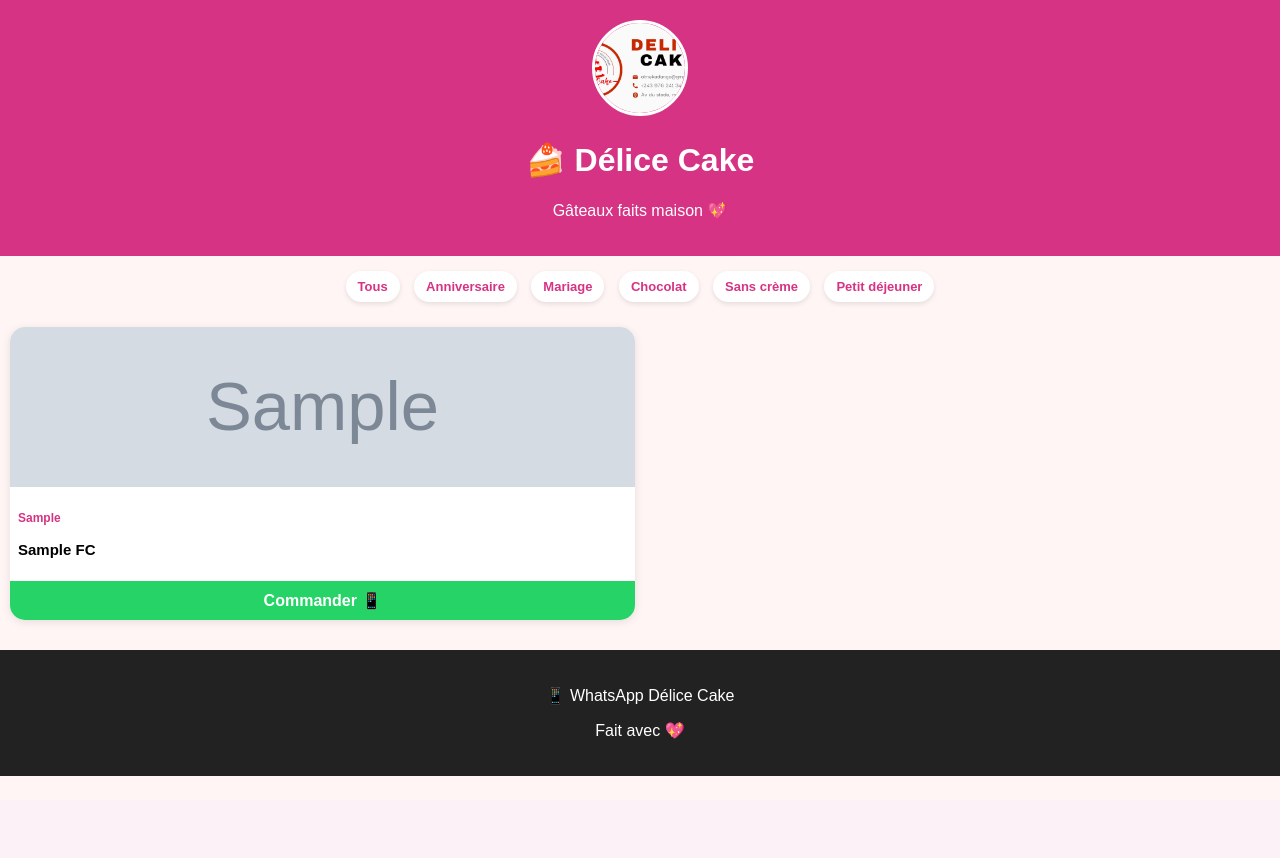
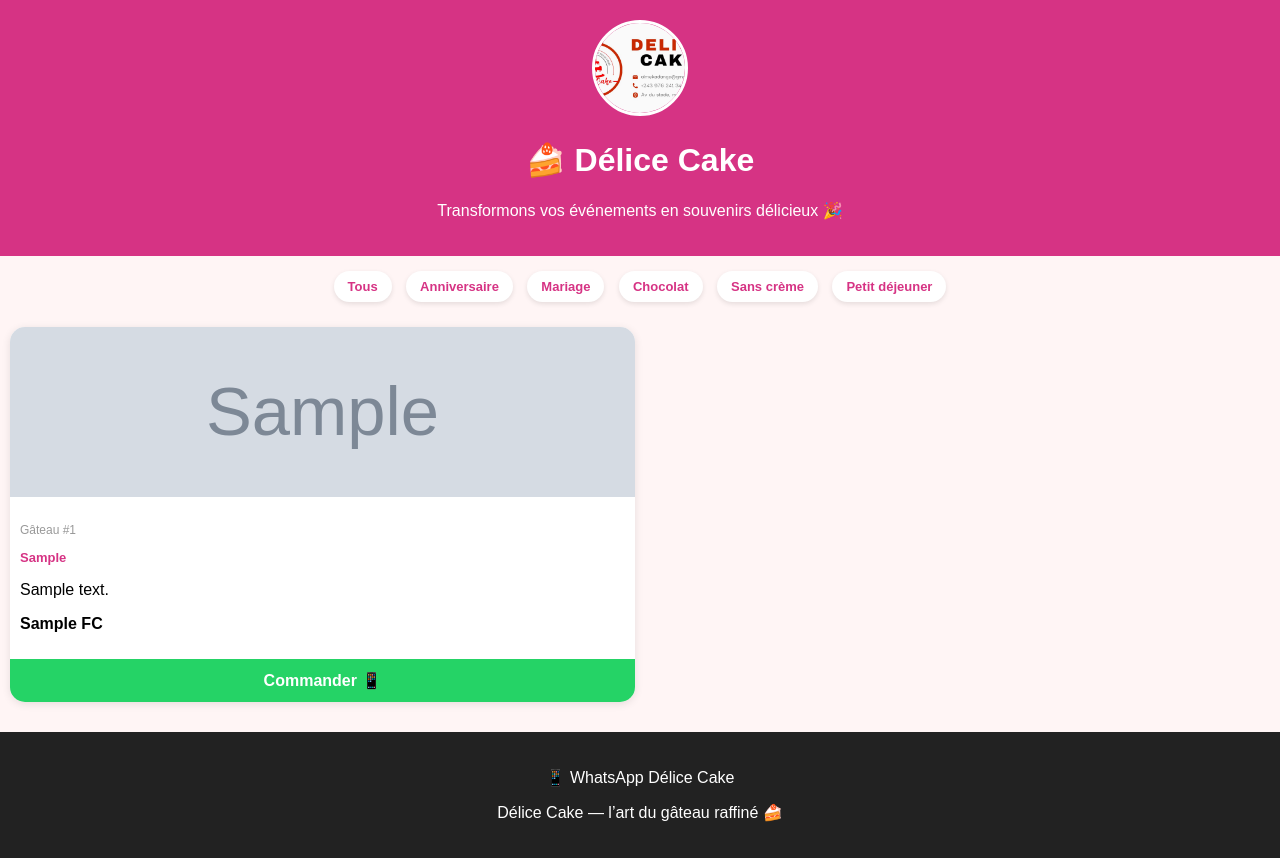
Before and after one commit to mariekadanga377-glitch/delice-cake, a Flask app: page / in a window 1280 px wide. Before the commit the page ends 776 px from the top, so only its background shows below. Run offline with Flask 3, Linux system fonts and the light colour scheme; tables that the repository leaves empty hold one stand-in row (values such as "Sample post"); grey boxes marked "Sample" are stand-in pictures.

Commit message:
final html update

```diff
--- a/templates/index.html
+++ b/templates/index.html
@@ -1,5 +1,6 @@
 <!DOCTYPE html>
-<html>
+<html lang="fr">
+
 <head>
 
 <meta charset="UTF-8">
@@ -8,7 +9,7 @@
 <title>Délice Cake 🍰</title>
 
 <meta property="og:title" content="Délice Cake 🍰">
-<meta property="og:description" content="Gâteaux faits maison 💖">
+<meta property="og:description" content="Transformons vos événements en souvenirs délicieux 🎉">
 <meta property="og:image" content="/static/images/logo.jpg">
 
 <style>
@@ -35,18 +36,18 @@ header img{
 }
 
 .filters{
+    text-align:center;
     padding:10px;
-    text-align:center;
 }
 
 .filters a{
     display:inline-block;
     margin:5px;
-    padding:8px 12px;
+    padding:8px 14px;
     background:white;
+    color:#d63384;
+    text-decoration:none;
     border-radius:20px;
-    text-decoration:none;
-    color:#d63384;
     font-size:13px;
     font-weight:bold;
     box-shadow:0 2px 5px rgba(0,0,0,0.1);
@@ -68,22 +69,27 @@ header img{
 
 .card img{
     width:100%;
-    height:160px;
+    height:170px;
     object-fit:cover;
 }
 
 .card-content{
-    padding:8px;
+    padding:10px;
+}
+
+.cake-id{
+    color:#999;
+    font-size:12px;
 }
 
 .category{
     color:#d63384;
-    font-size:12px;
+    font-size:13px;
     font-weight:bold;
 }
 
 .price{
-    font-size:15px;
+    font-size:16px;
     font-weight:bold;
 }
 
@@ -92,9 +98,14 @@ header img{
     background:#25D366;
     color:white;
     text-align:center;
-    padding:10px;
+    padding:12px;
     text-decoration:none;
     font-weight:bold;
+    transition:0.3s;
+}
+
+.btn:hover{
+    background:#1ebd5a;
 }
 
 .empty{
@@ -123,7 +134,7 @@ footer{
 
 <h1>🍰 Délice Cake</h1>
 
-<p>Gâteaux faits maison 💖</p>
+<p>Transformons vos événements en souvenirs délicieux 🎉</p>
 
 </header>
 
@@ -150,16 +161,20 @@ footer{
 
 <div class="card-content">
 
+<p class="cake-id">Gâteau #{{ p.id }}</p>
+
 <p class="category">{{ p.category }}</p>
 
-<p>{{ p.desc }}</p>
+<p>{{ p.description }}</p>
 
 <p class="price">{{ p.price }} FC</p>
 
 </div>
 
 <a class="btn"
-href="https://wa.me/243976241345?text=Bonjour,%20je%20veux%20commander%20ce%20gâteau%20🍰%0A%0ACatégorie:%20{{ p.category }}%0APrix:%20{{ p.price }}%20FC"
+
+href="https://wa.me/243976241345?text=Bonjour,%20je%20veux%20commander%20le%20gâteau%20%23{{ p.id }}%20🍰%0A%0ADescription:%20{{ p.description }}%0ACatégorie:%20{{ p.category }}%0APrix:%20{{ p.price }}%20FC"
+
 target="_blank">
 
 Commander 📱
@@ -186,7 +201,7 @@ Commander 📱
 
 <p>📱 WhatsApp Délice Cake</p>
 
-<p>Fait avec 💖</p>
+<p>Délice Cake — l’art du gâteau raffiné 🍰</p>
 
 </footer>
 
```
